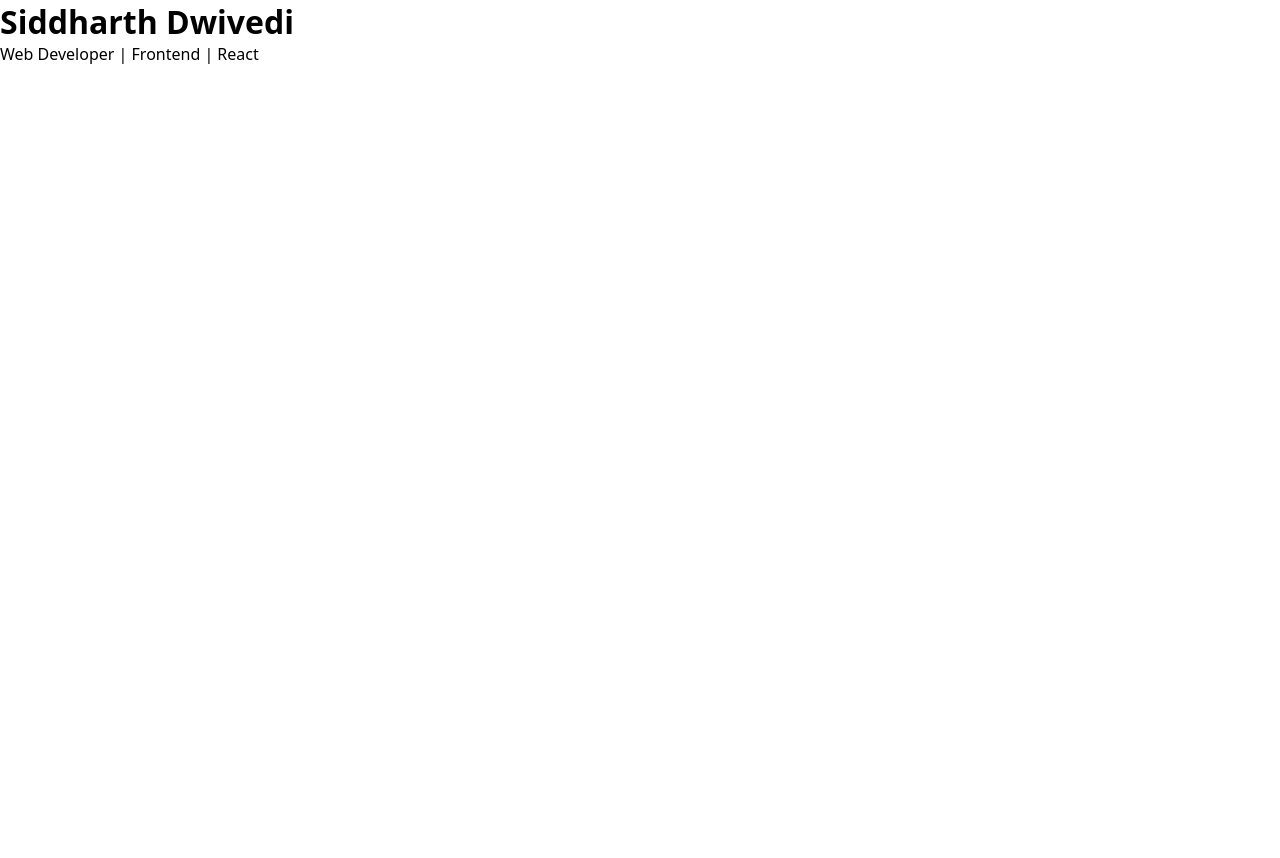
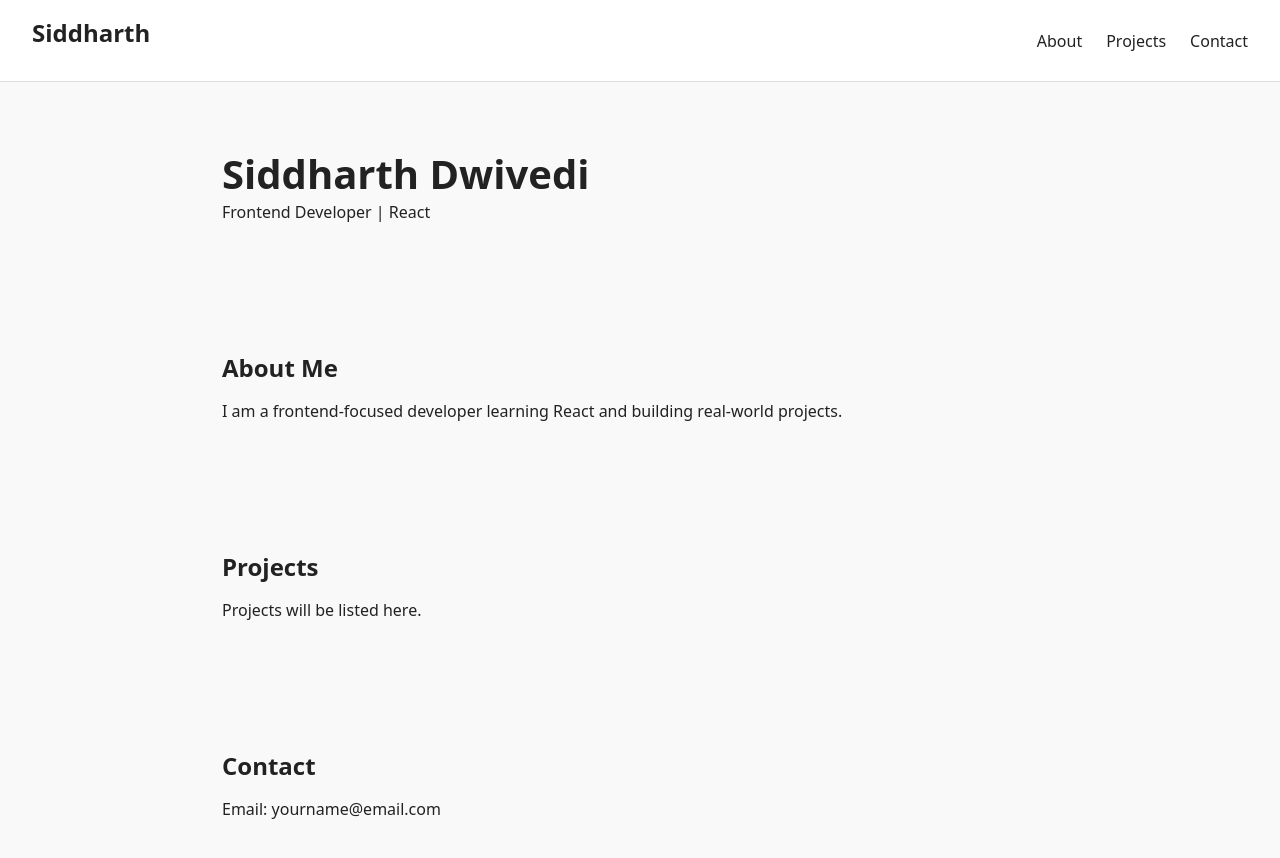
Before and after one commit to sidd-zero/portfolio, a React (Vite) app: page / in a window 1280 px wide. Shown: the top 858 px of the page. Before the commit the page ends 800 px from the top, so only its background shows below. Built offline with nearby package versions, Linux system fonts and the light colour scheme.

Commit message:
Add basic layout, navigation, and styling

```diff
--- a/src/App.jsx
+++ b/src/App.jsx
@@ -1,9 +1,20 @@
+import Navbar from "./components/Navbar";
+import Hero from "./components/Hero";
+import About from "./components/About";
+import Projects from "./components/Projects";
+import Contact from "./components/Contact";
+
 function App() {
   return (
-    <div>
-      <h1>Siddharth Dwivedi</h1>
-      <p>Web Developer | Frontend | React</p>
-    </div>
+    <>
+      <Navbar />
+      <main>
+        <Hero />
+        <About />
+        <Projects />
+        <Contact />
+      </main>
+    </>
   );
 }
 
--- /dev/null
+++ b/src/components/About.jsx
@@ -0,0 +1,12 @@
+function About() {
+  return (
+    <section id="about">
+      <h2>About Me</h2>
+      <p>
+        I am a frontend-focused developer learning React and building real-world projects.
+      </p>
+    </section>
+  );
+}
+
+export default About;
--- /dev/null
+++ b/src/components/Contact.jsx
@@ -0,0 +1,10 @@
+function Contact() {
+  return (
+    <section id="contact">
+      <h2>Contact</h2>
+      <p>Email: yourname@email.com</p>
+    </section>
+  );
+}
+
+export default Contact;
--- /dev/null
+++ b/src/components/Hero.jsx
@@ -0,0 +1,10 @@
+function Hero() {
+  return (
+    <section>
+      <h1>Siddharth Dwivedi</h1>
+      <p>Frontend Developer | React</p>
+    </section>
+  );
+}
+
+export default Hero;
--- /dev/null
+++ b/src/components/Navbar.jsx
@@ -0,0 +1,14 @@
+function Navbar() {
+  return (
+    <nav className="navbar">
+      <h2>Siddharth</h2>
+      <ul>
+        <li><a href="#about">About</a></li>
+        <li><a href="#projects">Projects</a></li>
+        <li><a href="#contact">Contact</a></li>
+      </ul>
+    </nav>
+  );
+}
+
+export default Navbar;
--- /dev/null
+++ b/src/components/Projects.jsx
@@ -0,0 +1,10 @@
+function Projects() {
+  return (
+    <section id="projects">
+      <h2>Projects</h2>
+      <p>Projects will be listed here.</p>
+    </section>
+  );
+}
+
+export default Projects;
--- a/src/index.css
+++ b/src/index.css
@@ -4,3 +4,45 @@
   box-sizing: border-box;
   font-family: system-ui, sans-serif;
 }
+
+body {
+  background: #f9f9f9;
+  color: #222;
+}
+
+.navbar {
+  display: flex;
+  justify-content: space-between;
+  align-items: center;
+  padding: 1rem 2rem;
+  background: #fff;
+  position: sticky;
+  top: 0;
+  border-bottom: 1px solid #ddd;
+}
+
+.navbar ul {
+  list-style: none;
+  display: flex;
+  gap: 1.5rem;
+}
+
+.navbar a {
+  text-decoration: none;
+  color: #222;
+  font-weight: 500;
+}
+
+main section {
+  padding: 4rem 2rem;
+  max-width: 900px;
+  margin: auto;
+}
+
+h1 {
+  font-size: 2.5rem;
+}
+
+h2 {
+  margin-bottom: 1rem;
+}
```
